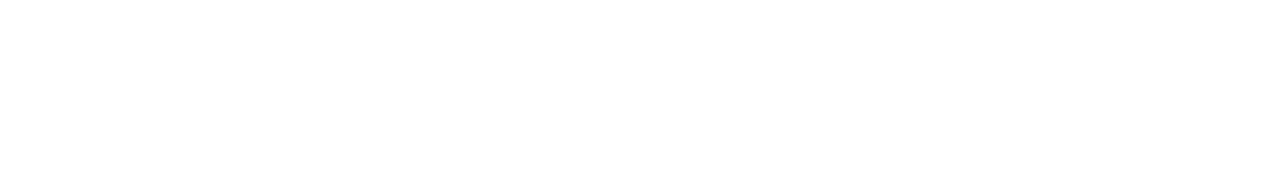
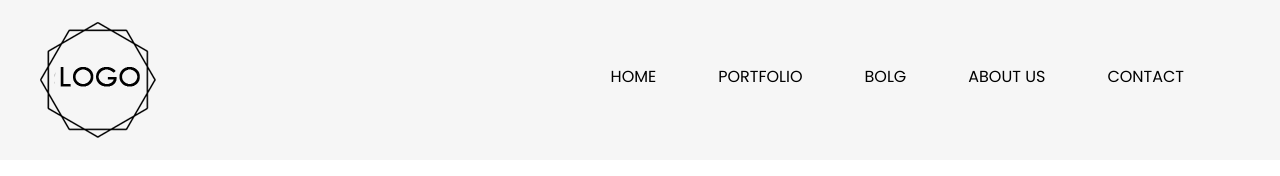
Before and after one commit to ivlievv/second_Site_HM_Progect, a plain HTML site: page index.html in a window 1280 px wide. Drawn offline with nearby package versions, Linux system fonts and the light colour scheme.

Commit message:
header commit

```diff
--- a/assets/css/style.css
+++ b/assets/css/style.css
@@ -0,0 +1,46 @@
+body{
+    font-family: 'Poppins', sans-serif;
+}
+
+li{
+    list-style: none;
+    display: flex;
+}
+
+a{
+    text-decoration: none;
+}
+
+header{
+    background: #F6F6F6;
+    padding: 22px 0;
+}
+
+.headerContainer{
+    width: 1200px;
+    margin: 0 auto;
+    display: flex;
+    justify-content: space-between;
+}
+
+.headerContainer a{
+    color: black;
+    font-size: 16px;
+    padding: 27px 6px;
+    margin-right: 50px;
+}
+
+.headerContainer a:hover{
+    background: #FFEA00;
+}
+ul{
+    display: flex;
+}
+
+#menuCheckBox{
+    display: none;
+}
+
+nav{
+    margin-top: 20px;
+}
--- a/index.html
+++ b/index.html
@@ -5,8 +5,33 @@
     <title>Title</title>
     <link rel="stylesheet" href="./assets/css/reset.css">
     <link rel="stylesheet" href="./assets/css/style.css">
+    <link href="https://fonts.googleapis.com/css?family=Poppins&display=swap" rel="stylesheet">
 </head>
 <body>
+<header>
+    <div class="headerContainer">
+        <div class="logo">
+            <img src="./assets/img/LOGO.png" alt="">
+        </div>
+        <input type="checkbox" id="menuCheckBox">
+        <nav role="navigation">
+            <label for="menuCheckBox" class="toggleBtn" data-open="menu" data-close="close" onclick></label>
+                <ul class="mainMenu">
+                    <li><a href="#">HOME</a></li>
+                    <li><a href="#">PORTFOLIO</a></li>
+                    <li><a href="#">BOLG</a></li>
+                    <li><a href="#">ABOUT US</a></li>
+                    <li><a href="#">CONTACT</a></li>
 
+                </ul>
+        </nav>
+    </div>
+
+</header>
+<script
+        src="https://code.jquery.com/jquery-3.4.1.min.js"
+        integrity="sha256-CSXorXvZcTkaix6Yvo6HppcZGetbYMGWSFlBw8HfCJo="
+        crossorigin="anonymous"></script>
+<script src="./assets/js/index.js"></script>
 </body>
 </html>
```
Also changed, not shown: assets/img/LOGO.png (added).
